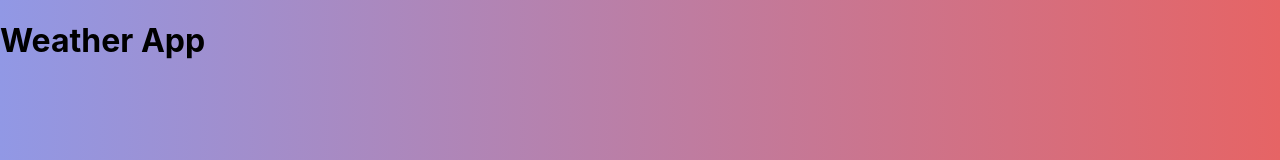
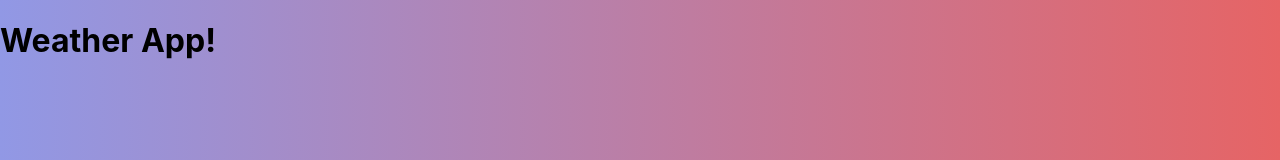
Before and after one commit to lucy-ironmonger/react-weather-app, a React (Create React App) app: page / in a window 1280 px wide. Shown: the top 160 px of the page. Built offline with nearby package versions, Linux system fonts and the light colour scheme; a web font is replaced by a local one.

Commit message:
sorted the file directory

```diff
--- a/src/components/App.js
+++ b/src/components/App.js
@@ -4,7 +4,7 @@ import "../styles/App.css";
 function App() {
   return (
     <div className="App">
-      <h1>Weather App</h1>
+      <h1>Weather App!</h1>
     </div>
   );
 }
```
